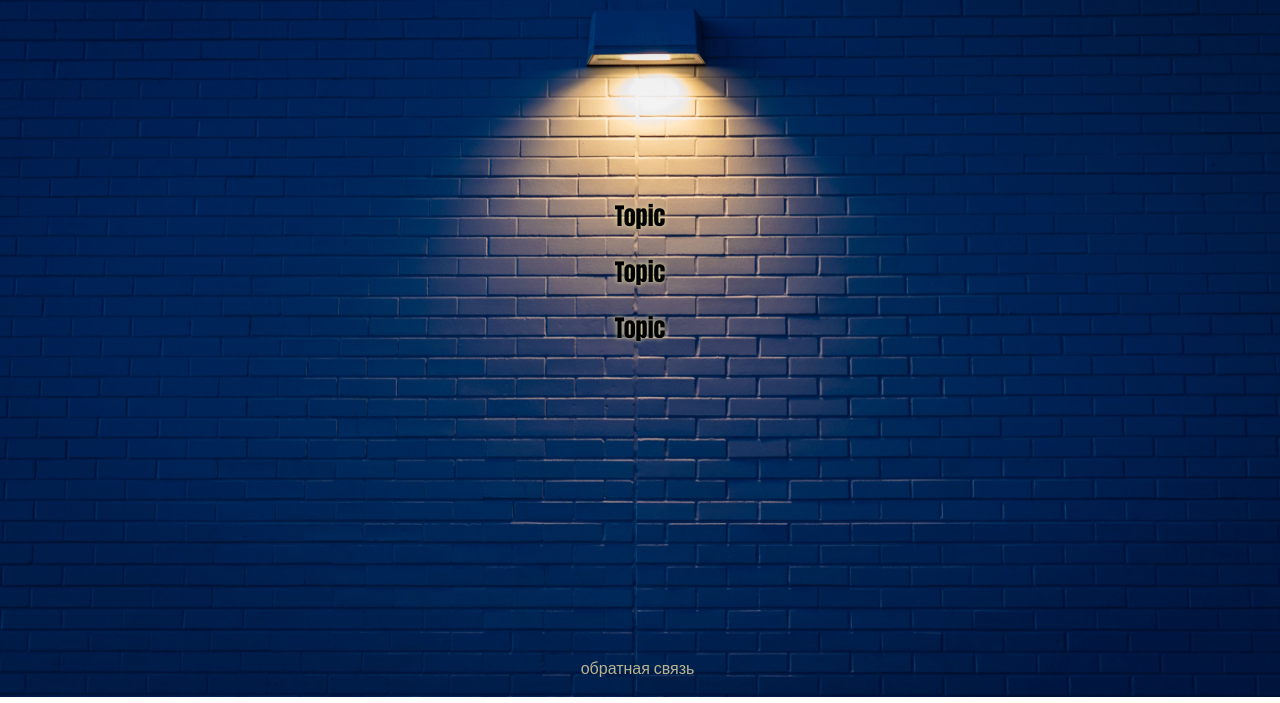
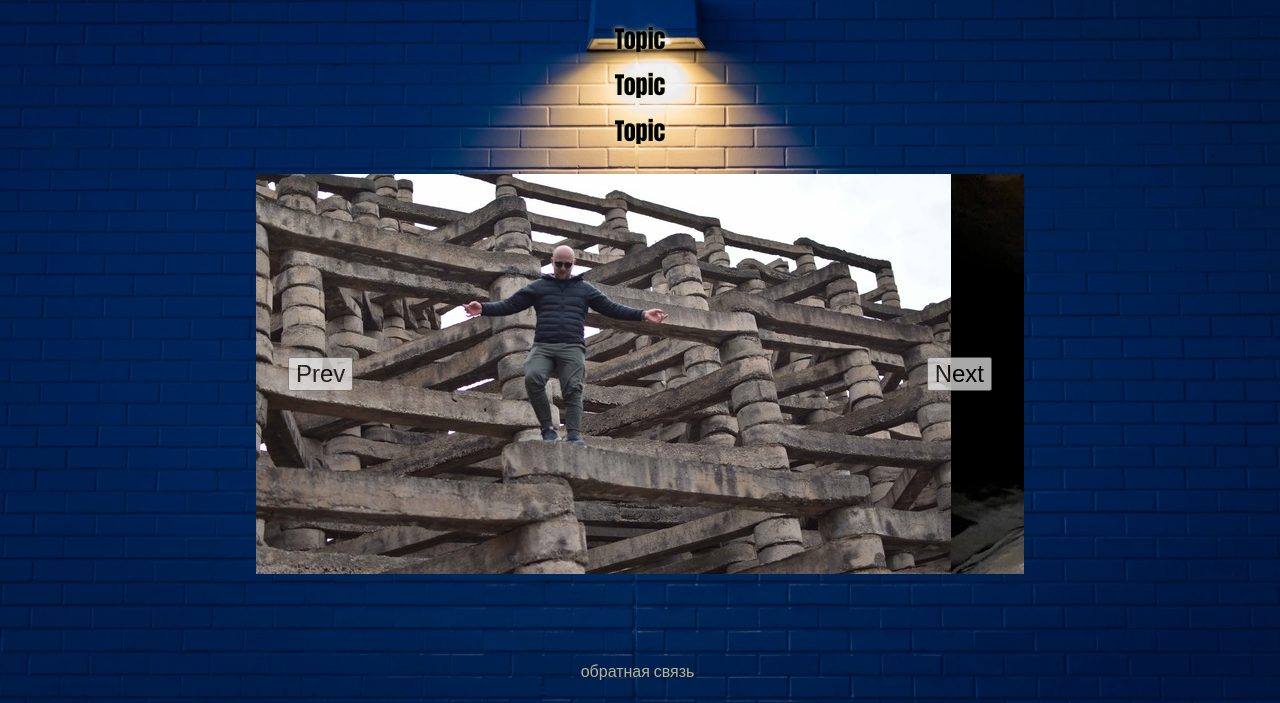
Before and after one commit to Surakij/multipage_blog, a website built with webpack: page index.html in a window 1280 px wide. Shown: the part 103-806 px from the top of the page. Built offline with nearby package versions, Linux system fonts and the light colour scheme.

Commit message:
add slider + scss + html

```diff
--- a/index.html
+++ b/index.html
@@ -1,17 +1,18 @@
 <!DOCTYPE html>
 <html lang="en">
+
 <head>
     <meta charset="UTF-8">
     <title>Главная</title>
 </head>
+
 <body>
     <div class="wrapper wrapper_main">
         <header class="header header_main">
             <h1>My Blog</h1>
-
         </header>
 
-    <main class="main ">
+        <main class="main main_main">
             <ul class="main_list">
                 <li><a href="list_of_entries.html">Topic</a></li>
                 <li><a href="list_of_entries.html">Topic</a></li>
@@ -19,6 +20,15 @@
             </ul>
         </main>
 
+        <div class="slider-container">
+            <ul class="slide-list">
+                <li class="slide"><img src="./asset/1_slide.jpg" alt="slide 1"></li>
+                <li class="slide"><img src="./asset/2_slide.jpg" alt="slide 2"></li>
+                <li class="slide"><img src="./asset/3_slide.jpg" alt="slide 3"></li>
+            </ul>
+            <button class="prev-button">Prev</button>
+            <button class="next-button">Next</button>
+        </div>
         <footer class="footer">
             <ul class="footer_list">
                 <li><a class="link" href="feedback.html">обратная связь</a></li>
@@ -26,5 +36,7 @@
         </footer>
     </div>
 
+
 </body>
+
 </html>
--- a/src/index.js
+++ b/src/index.js
@@ -1 +1,6 @@
 import './sass/style.scss';
+import './slider/slider.scss';
+import Slider from './slider/slider.js';
+
+const slider = new Slider('.slider-container', { autoplay: true, autoplayDelay: 5000 });
+slider.init();
--- a/src/sass/blocks/list_of_entries.scss
+++ b/src/sass/blocks/list_of_entries.scss
@@ -5,6 +5,7 @@
   margin: 0;
   padding: 0;
   text-align: center;
+  text-shadow: 0 0 2px palegoldenrod;
 
   li {
     list-style-type: none;
--- a/src/sass/blocks/main.scss
+++ b/src/sass/blocks/main.scss
@@ -1,23 +1,29 @@
+.main_main {
+  position: relative;
+  display: grid;
+  grid-template-rows: fit-content;
 
   .main_list {
     margin: 0;
     padding: 0;
     text-align: center;
-  display: grid;
+    position: relative;
+    justify-self: center;
 
     li {
       list-style-type: none;
       margin: 0;
-    padding: 10px;
-    justify-self: center;
+      padding: 5px;
 
       a {
         text-shadow: 0 0 5px palegoldenrod;
         font-size: 24px;
         margin: 0;
         color: black;
+        &:hover {
+          color: palegoldenrod;
         }
       }
-
-
     }
+  }
+}
--- a/src/sass/style.scss
+++ b/src/sass/style.scss
@@ -7,59 +7,63 @@ $body-color: #b9b490;
 $wrapper-max-size: 768px;
 $wrapper-min-size: 320px;
 
-html {
+html,
+body {
   height: 100%;
+  margin: 0;
+}
 
 body {
-
   font-family: Impact, fantasy;
   color: $body-color;
-    margin: 0;
   padding: 0;
   background-image: url("../../asset/body_background.jpg");
-    background-size: 100% 100%;
-    height: 100%;
+  background-size: cover;
+  background-position: center;
 
   .wrapper {
+    display: flex;
+    flex-direction: column;
+    justify-content: flex-start;
+    align-items: center;
+    position: relative;
     max-width: $wrapper-max-size;
-      min-width: 320px;
+    min-width: $wrapper-min-size;
     margin: 0 auto;
     padding: 0;
     min-height: 100%;
-      display: grid;
 
     .header {
-        align-self: start;
-        justify-items: stretch;
-        margin-bottom: 50px;
+      align-self: center;
+      justify-items: center;
 
       h1 {
-          margin: 0;
-          padding: 0;
+        margin: 5px;
+        padding: 0 0 0 10px;
         text-align: center;
-          line-height: 100px
       }
     }
     .main {
-        color: black;
-        margin: 0;
+      margin-top: 60px;
       padding: 0;
-        justify-self: stretch;
       text-align: center;
-        align-self: start;
+      align-self: center;
     }
 
     .footer {
-        align-self: end;
+      position: relative;
+      align-self: center;
+      margin-top: auto;
+      height: 60px;
 
       .footer_list {
         margin: 0;
         padding: 0;
-          text-align: center;
         line-height: 60px;
+        display: flex;
+        list-style: none;
 
         li {
-            display: inline;
           margin-right: 5px;
           padding: 3px;
         }
@@ -69,10 +73,8 @@ html {
   a {
     color: $body-color;
     text-decoration: none;
-
     &:hover {
       color: palegoldenrod;
     }
   }
 }
-}
--- /dev/null
+++ b/src/slider/slider.js
@@ -0,0 +1,41 @@
+export default class Slider {
+  constructor(selector, options) {
+    this.slider = document.querySelector(selector);
+    this.slideList = this.slider.querySelector('.slide-list');
+    this.slides = this.slideList.querySelectorAll('li');
+    this.prevButton = this.slider.querySelector('.prev-button');
+    this.nextButton = this.slider.querySelector('.next-button');
+    this.slideWidth = this.slides[0].offsetWidth;
+    this.offset = 0;
+    this.options = {
+      ...options,
+    };
+  }
+
+  init() {
+    this.prevButton.addEventListener(
+      'click',
+      this.showPreviousSlide.bind(this),
+    );
+    this.nextButton.addEventListener('click', this.showNextSlide.bind(this));
+    if (this.options.autoplay) {
+      setInterval(this.showNextSlide.bind(this), this.options.autoplayDelay);
+    }
+  }
+
+  showNextSlide() {
+    this.offset += this.slideWidth;
+    if (this.offset > (this.slides.length - 1) * this.slideWidth) {
+      this.offset = 0;
+    }
+    this.slideList.style.left = `${-this.offset}px`;
+  }
+
+  showPreviousSlide() {
+    this.offset -= this.slideWidth;
+    if (this.offset < 0) {
+      this.offset = (this.slides.length - 1) * this.slideWidth;
+    }
+    this.slideList.style.left = `${-this.offset}px`;
+  }
+}
--- /dev/null
+++ b/src/slider/slider.scss
@@ -0,0 +1,59 @@
+// Define variables
+$next_prev_button_font_size: 1.5rem;
+$next_prev_button_opacity: 0.7;
+
+// Main slider container styles
+.slider-container {
+  position: relative;
+  width: 100%;
+  height: 400px;
+  overflow: hidden;
+  margin: 20px 0 0;
+
+  // Slide list styles
+  .slide-list {
+    position: relative;
+    left: 0;
+    padding: 0;
+    display: flex;
+    margin: 0 auto;
+    width: 2304px;
+    height: 400px;
+    transition: all ease 1s;
+    list-style-type: none;
+  }
+
+  // Previous Button Styles
+  .prev-button {
+    position: absolute;
+    top: 50%;
+    left: 2rem;
+    transform: translateY(-50%);
+    font-size: $next_prev_button_font_size;
+    cursor: pointer;
+    z-index: 1;
+    opacity: $next_prev_button_opacity;
+    transition: opacity ease-in-out 0.3s;
+
+    &:hover {
+      opacity: 1;
+    }
+  }
+
+  // Next Button Styles
+  .next-button {
+    position: absolute;
+    top: 50%;
+    right: 2rem;
+    transform: translateY(-50%);
+    font-size: $next_prev_button_font_size;
+    cursor: pointer;
+    z-index: 1;
+    opacity: $next_prev_button_opacity;
+    transition: opacity ease-in-out 0.3s;
+
+    &:hover {
+      opacity: 1;
+    }
+  }
+}
--- a/webpack.config.js
+++ b/webpack.config.js
@@ -20,7 +20,7 @@ module.exports = (env) => ({
     rules: [
       {
         test: /\.js$/,
-        exclude: /(node_modules)/,
+        exclude: /node_modules/,
         use: {
           loader: 'babel-loader',
           options: {
```
Also changed, not shown: feedback.html (+1 -1 lines), list_of_entries.html (+1 -1 lines), .eslintrc.js, asset/1_slide.jpg (added), asset/2_slide.jpg (added), asset/3_slide.jpg (added), dist/bundle.js, dist/index.html, 1 other file. Lines whose indentation alone changed are shown as unchanged.
